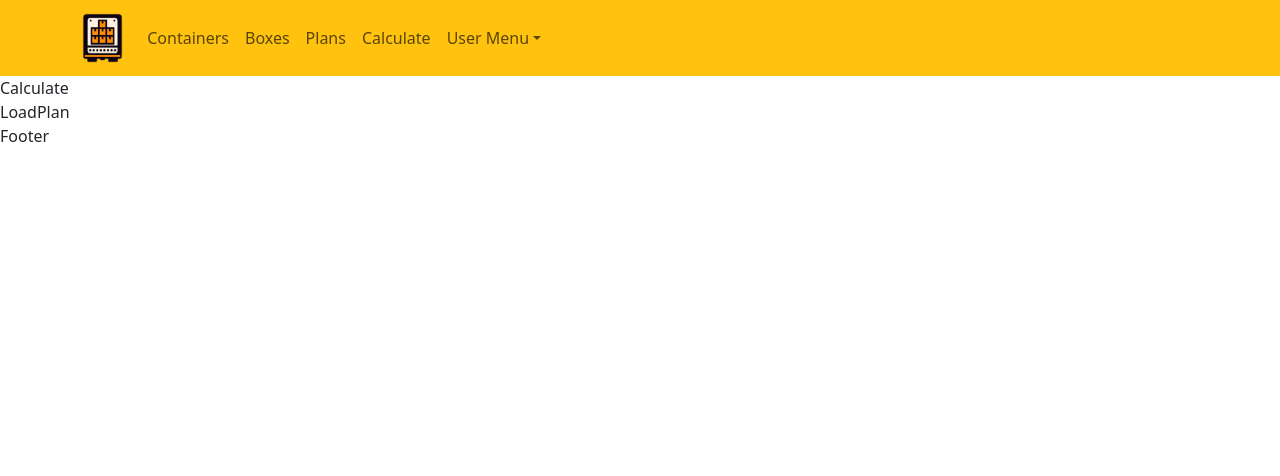
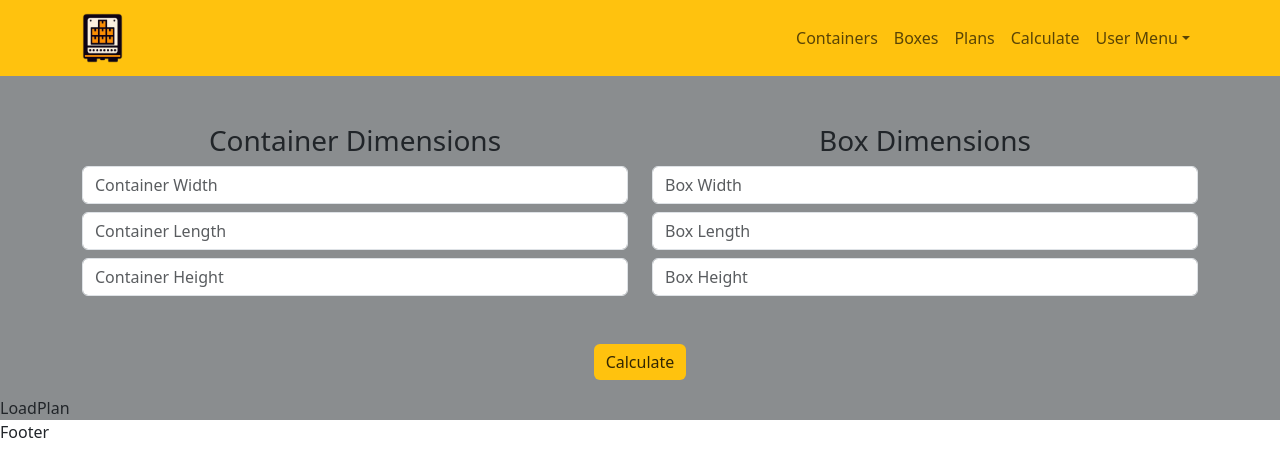
Before and after one commit to sametcandan14/loadcalv2, a React (Vite) app in the folder client/: page /calculate in a window 1280 px wide. Shown: the top 476 px of the page. Built offline with nearby package versions, Linux system fonts and the light colour scheme.

Commit message:
cal form

```diff
--- a/client/src/App.scss
+++ b/client/src/App.scss
@@ -37,8 +37,28 @@
   background-color: var(--steel-gray);
 }
 
+.cargo-green-back {
+  background-color: var(--cargo-green);
+}
+
+.cargo-green-btn {
+  background-color: var(--safety-yellow);
+  border: var(--safety-yellow);
+  color: rgba(0, 0, 0, 0.8);
+
+  &:hover {
+    background-color: var(--ocean-blue);
+    border: var(--ocean-blue);
+    color: var(--safety-yellow);
+  }
+}
+
 .base-color {
   color: var(--base-color);
+}
+
+.cargo-green {
+  background-color: var(--cargo-green);
 }
 
 .ocean-blue {
--- a/client/src/components/Header.tsx
+++ b/client/src/components/Header.tsx
@@ -8,12 +8,15 @@ const Header = () => {
   return (
     <>
       <Navbar expand="lg" className=" safety-yellow-back">
-        <Container>
+        <Container className="d-flex justify-content-between ">
+          <div className="d-flex align-items-center">
             <Navbar.Brand>
               <Nav.Link as={Link} to="/">
                 <img className="logo-img" src="loadcal_logo.png" alt="" />
               </Nav.Link>
             </Navbar.Brand>
+          </div>
+          <div>
             <Navbar.Toggle aria-controls="basic-navbar-nav" />
             <Navbar.Collapse id="basic-navbar-nav">
               <Nav className="me-auto">
@@ -38,6 +41,7 @@ const Header = () => {
                   <NavDropdown.Item href="#action/3.3">
                     Something
                   </NavDropdown.Item>
+
                   <NavDropdown.Divider />
                   <NavDropdown.Item href="#action/3.4">
                     Separated link
@@ -45,6 +49,7 @@ const Header = () => {
                 </NavDropdown>
               </Nav>
             </Navbar.Collapse>
+          </div>
         </Container>
       </Navbar>
     </>
--- a/client/src/pages/Calculate/index.tsx
+++ b/client/src/pages/Calculate/index.tsx
@@ -1,11 +1,64 @@
+import { Button, Col, Container, Form, Row } from "react-bootstrap";
 import LoadPlan from "../../components/LoadPlan";
 
 const Calculate = () => {
   return (
-    <>
-      <div>Calculate</div>
+    <div className="steel-gray-back ">
+      <Container className="pt-5">
+        <Form>
+          <Row>
+            <Col xs={12} md={6} className="mb-4">
+              <h3 className="text-center">Container Dimensions</h3>
+              <Form.Control
+                className="mb-2"
+                type="number"
+                placeholder="Container Width"
+                required
+              />
+              <Form.Control
+                className="mb-2"
+                type="number"
+                placeholder="Container Length"
+                required
+              />
+              <Form.Control
+                className="mb-2"
+                type="number"
+                placeholder="Container Height"
+                required
+              />
+            </Col>
+            <Col xs={12} md={6}>
+              <h3 className="text-center">Box Dimensions</h3>
+              <Form.Control
+                className="mb-2"
+                type="number"
+                placeholder="Box Width"
+                required
+              />
+              <Form.Control
+                className="mb-2"
+                type="number"
+                placeholder="Box Length"
+                required
+              />
+              <Form.Control
+                className="mb-2"
+                type="number"
+                placeholder="Box Height"
+                required
+              />
+            </Col>
+          </Row>
+          <div className="d-flex justify-content-center align-items-center my-3">
+            <Button type="submit" className="cargo-green-btn " color="black">
+              Calculate
+            </Button>
+          </div>
+        </Form>
+      </Container>
       <LoadPlan />
-    </>
+    </div>
   );
 };
 
```
Lines whose indentation alone changed are shown as unchanged.
